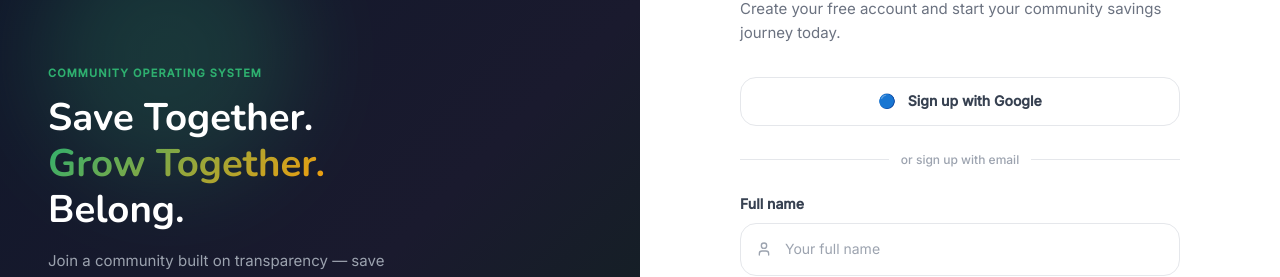
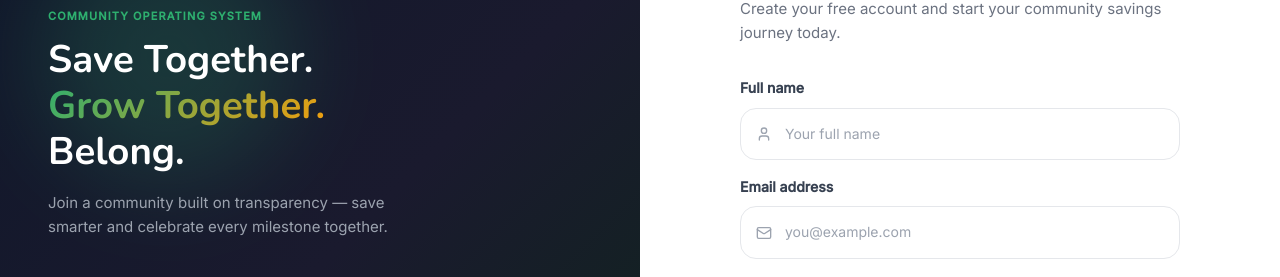
Before and after one commit to Booker-Global/New-PadiHub, a React (Vite) app: page /get-started in a window 1280 px wide. Shown: the part 152-429 px from the top of the page. Built offline with nearby package versions, Linux system fonts and the light colour scheme; no server answers.

Commit message:
Remove social sign-up buttons and email divider from get-started page
Co-authored-by: Booker-Global <305814812+Booker-Global@users.noreply.github.com>

```diff
--- a/src/pages/get-started.tsx
+++ b/src/pages/get-started.tsx
@@ -112,27 +112,6 @@ export default function GetStartedPage() {
 </Helmet>
       <h1 style={{ position: 'absolute', width: 1, height: 1, padding: 0, margin: -1, overflow: 'hidden', clip: 'rect(0,0,0,0)', whiteSpace: 'nowrap', border: 0 }}>Join PadiHub — Create your free account</h1>
       <AuthLayout title="Join PadiHub 🚀" subtitle="Create your free account and start your community savings journey today." step={1} totalSteps={5}>
-        {/* Social login */}
-        <div style={{ display: 'flex', flexDirection: 'column', gap: 12, marginBottom: 24 }}>
-          {[
-            { label: 'Sign up with Google', icon: '🔵' },
-          ].map(s => (
-            <button key={s.label} style={{
-              width: '100%', display: 'flex', alignItems: 'center', justifyContent: 'center',
-              gap: 12, padding: '12px 16px', borderRadius: 16,
-              border: '1px solid #E5E7EB', fontSize: 14, fontWeight: 600,
-              color: '#374151', background: '#fff', cursor: 'pointer', boxSizing: 'border-box'
-            }}>
-              <span>{s.icon}</span> {s.label}
-            </button>
-          ))}
-        </div>
-
-        <div style={{ display: 'flex', alignItems: 'center', gap: 12, marginBottom: 24 }}>
-          <div style={{ flex: 1, height: 1, background: '#E5E7EB' }} />
-          <span style={{ fontSize: 12, color: '#9CA3AF', fontWeight: 500, whiteSpace: 'nowrap' }}>or sign up with email</span>
-          <div style={{ flex: 1, height: 1, background: '#E5E7EB' }} />
-        </div>
 
         <form onSubmit={handleSubmit} style={{ display: 'flex', flexDirection: 'column', gap: 16 }}>
           {error && (
```
